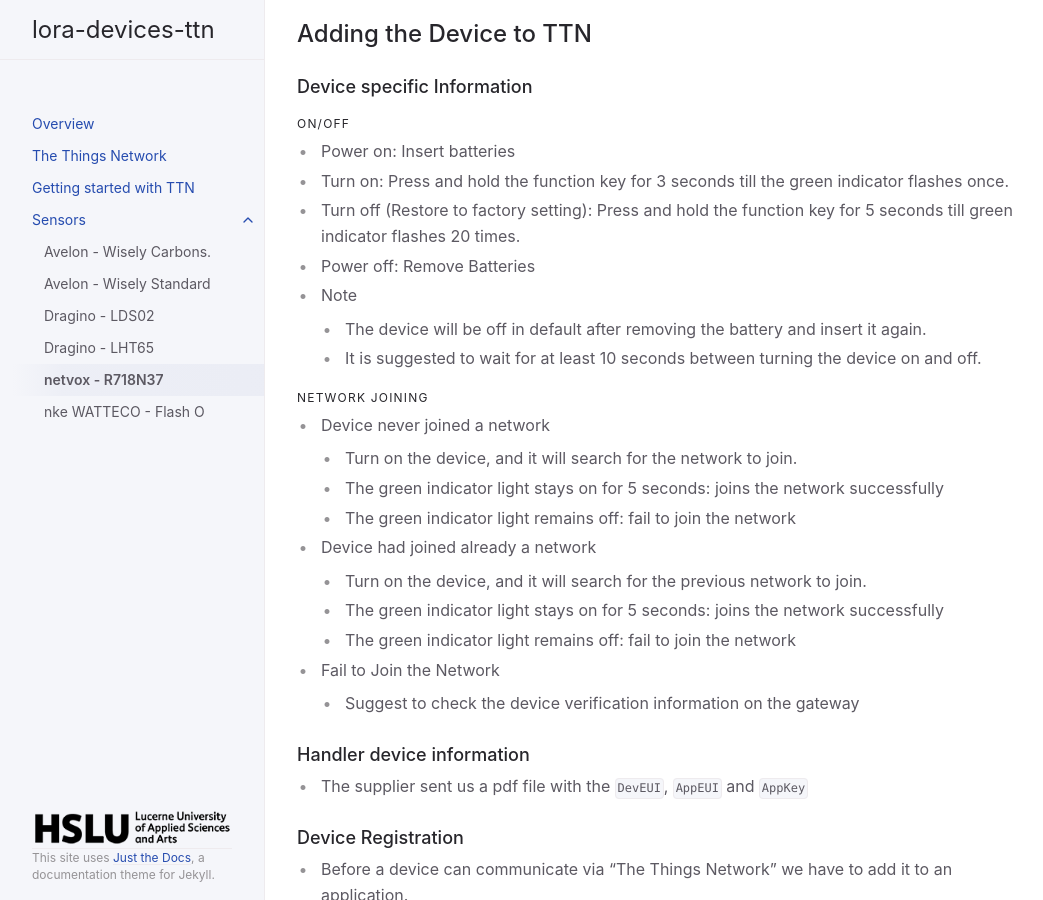
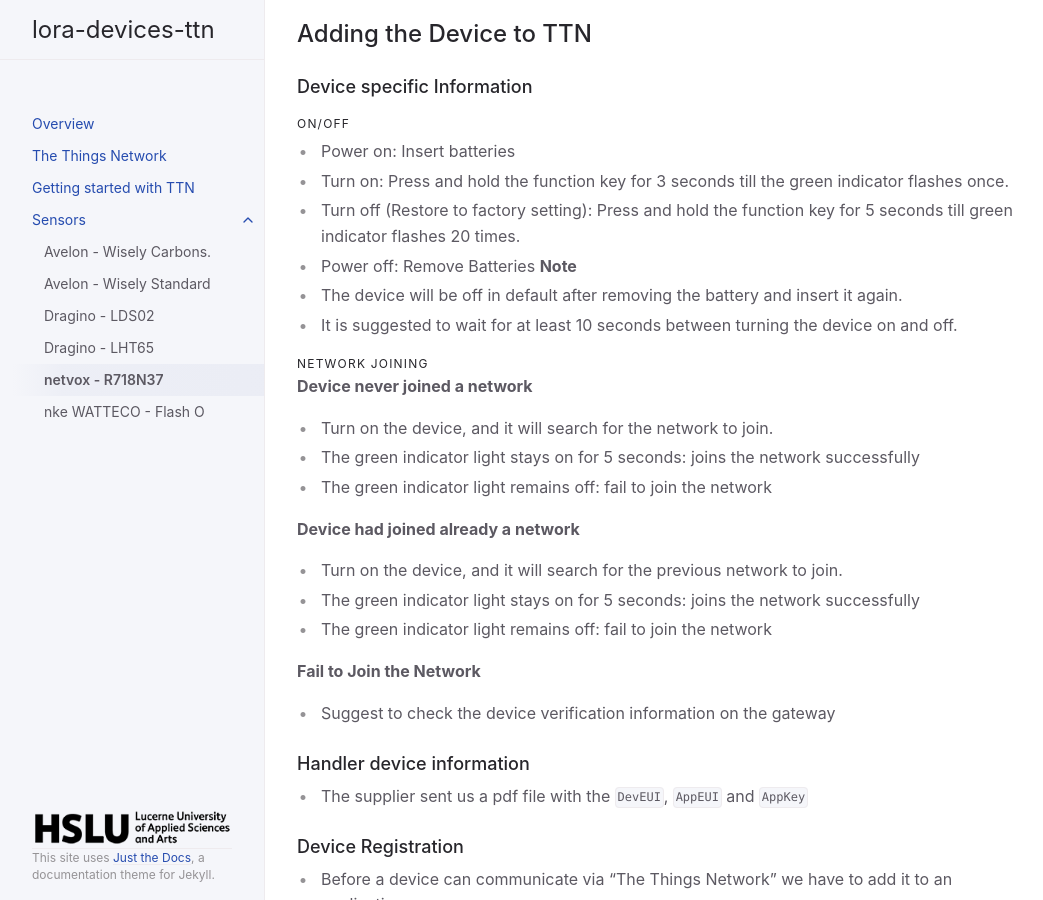
Before and after one commit to hslu-ige-laes/lora-devices-ttn, a Jekyll site: the page built from docs/sensors/netvox-R718N37.md, in a window 1280 px wide and 900 px high, scrolled down 1364 px. Shown: the whole window, without its empty margins (107-1150 px from the left). Built offline with Jekyll 4.4.1, drawn with Linux system fonts in a browser that asks for light colours.

```diff
--- a/docs/sensors/netvox-R718N37.md
+++ b/docs/sensors/netvox-R718N37.md
@@ -55,20 +55,22 @@ The R718N37 is a 3-Phase Current Meter with 3 x 75A Clamp-On Current Transformer
 - Turn on: Press and hold the function key for 3 seconds till the green indicator flashes once.
 - Turn off (Restore to factory setting): Press and hold the function key for 5 seconds till green indicator flashes 20 times.
 - Power off: Remove Batteries
-- Note
-  - The device will be off in default after removing the battery and insert it again.
-  - It is suggested to wait for at least 10 seconds between turning the device on and off.
+**Note**
+- The device will be off in default after removing the battery and insert it again.
+- It is suggested to wait for at least 10 seconds between turning the device on and off.
 
 #### Network Joining
-- Device never joined a network
-	- Turn on the device, and it will search for the network to join.
-  - The green indicator light stays on for 5 seconds: joins the network successfully
-  - The green indicator light remains off: fail to join the network
-- Device had joined already a network
-  - Turn on the device, and it will search for the previous network to join.
-  - The green indicator light stays on for 5 seconds: joins the network successfully
-  - The green indicator light remains off: fail to join the network
-- Fail to Join the Network
+**Device never joined a network**
+- Turn on the device, and it will search for the network to join.
+- The green indicator light stays on for 5 seconds: joins the network successfully
+- The green indicator light remains off: fail to join the network
+
+**Device had joined already a network**
+- Turn on the device, and it will search for the previous network to join.
+- The green indicator light stays on for 5 seconds: joins the network successfully
+- The green indicator light remains off: fail to join the network
+
+**Fail to Join the Network**
   - Suggest to check the device verification information on the gateway
 
 ### Handler device information
```
